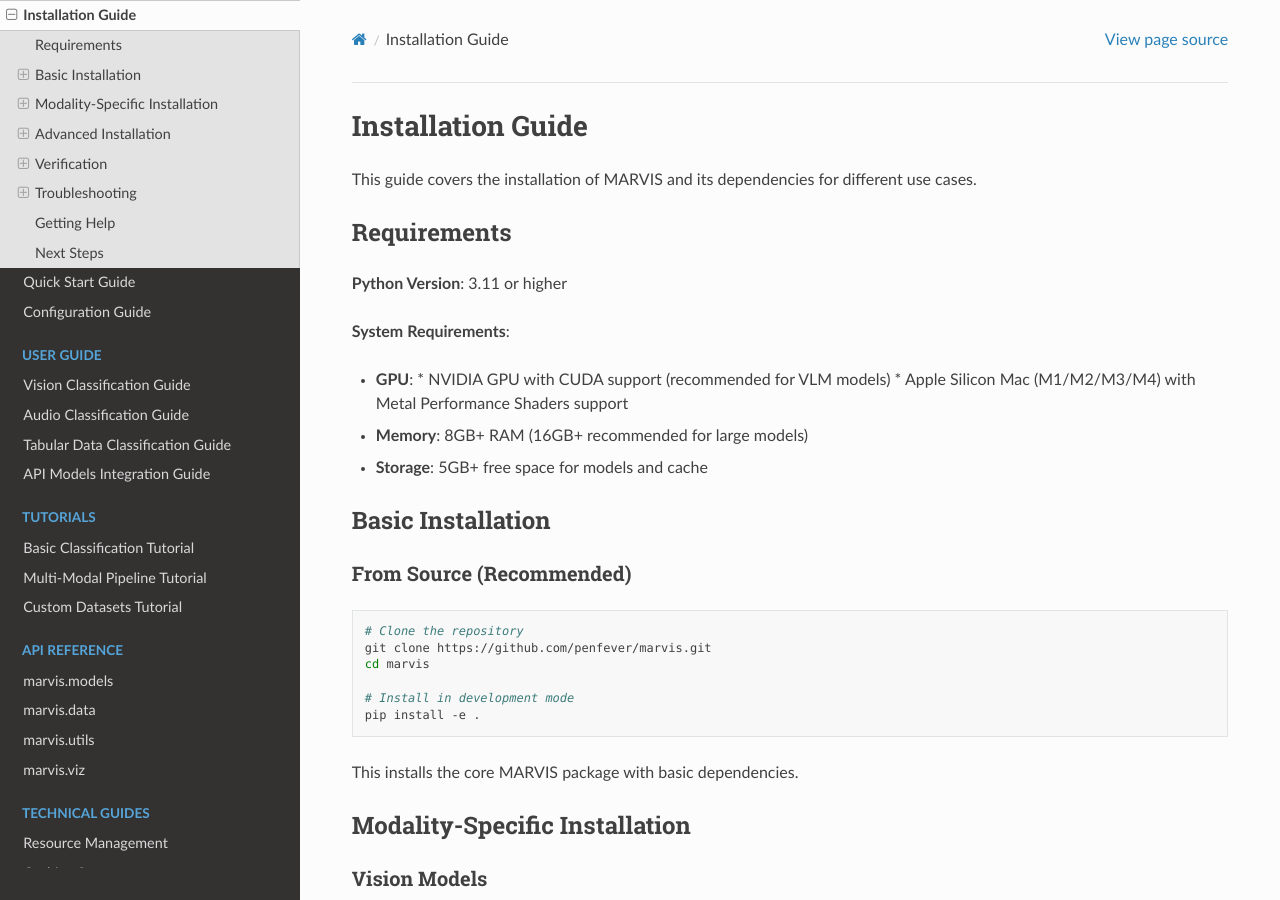
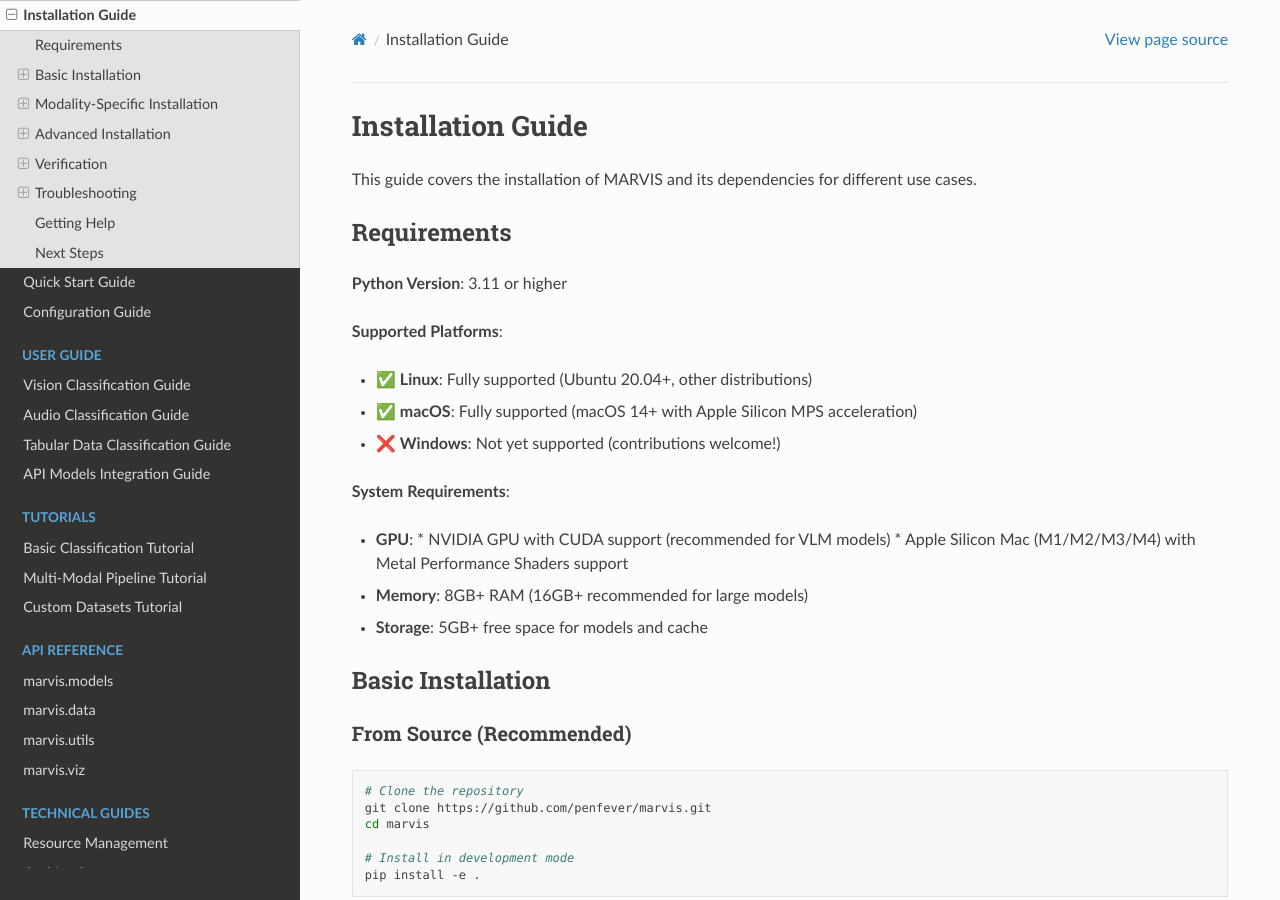
Before and after one commit to penfever/marvis, a Sphinx documentation site: the page built from docs/getting-started/installation.rst, in a window 1280 px wide and 900 px high. Built offline with Sphinx 7.4.7 and the Read the Docs theme 3.1.0, drawn with Linux system fonts in a browser that asks for light colours.

Commit message:
debug CI

```diff
--- a/docs/getting-started/installation.rst
+++ b/docs/getting-started/installation.rst
@@ -7,6 +7,12 @@
 ------------
 
 **Python Version**: 3.11 or higher
+
+**Supported Platforms**:
+
+* ✅ **Linux**: Fully supported (Ubuntu 20.04+, other distributions)
+* ✅ **macOS**: Fully supported (macOS 14+ with Apple Silicon MPS acceleration)
+* ❌ **Windows**: Not yet supported (contributions welcome!)
 
 **System Requirements**:
 
--- a/pyproject.toml
+++ b/pyproject.toml
@@ -15,6 +15,9 @@
     "Development Status :: 3 - Alpha",
     "Intended Audience :: Science/Research",
     "License :: OSI Approved :: MIT License",
+    "Operating System :: POSIX :: Linux",
+    "Operating System :: MacOS",
+    # Windows not yet supported
     "Programming Language :: Python :: 3",
     "Programming Language :: Python :: 3.11",
     "Programming Language :: Python :: 3.12",
```
Also changed, not shown: README.md (+5 -0 lines), 1 other file.
